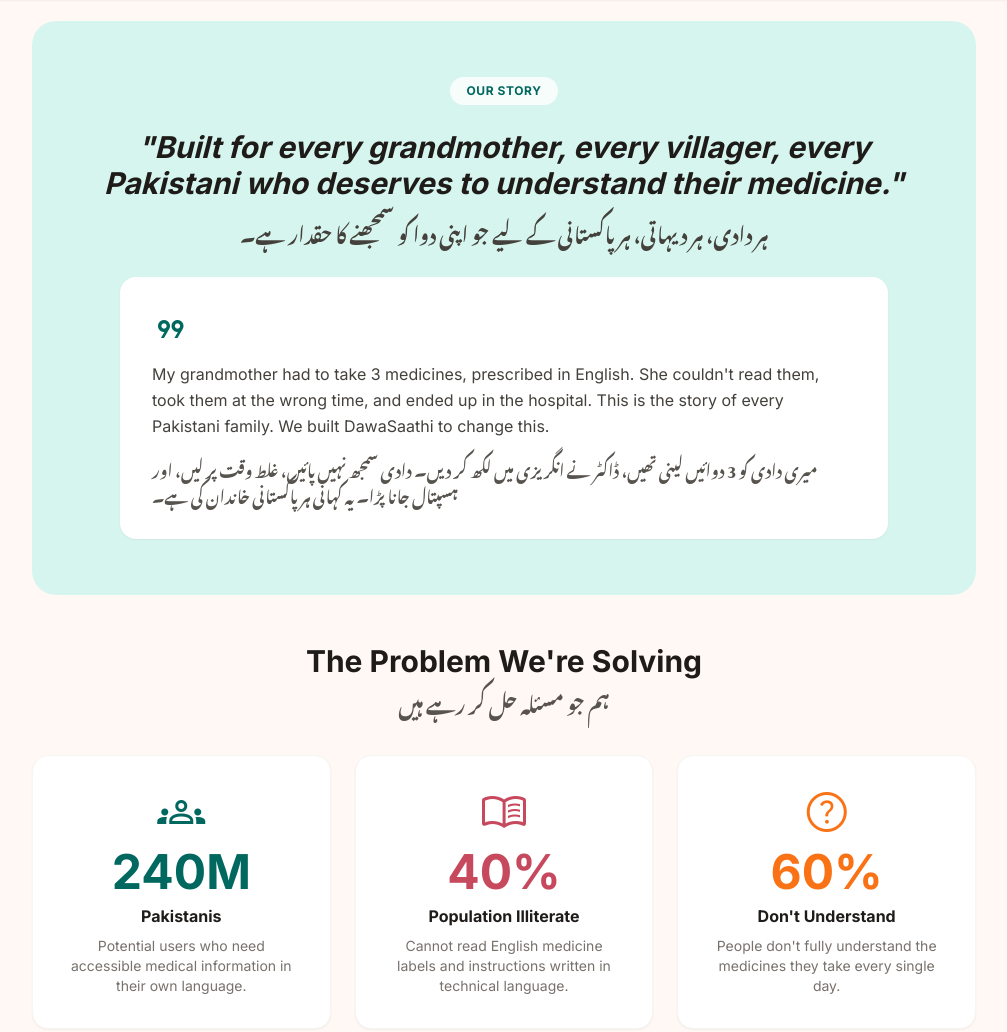
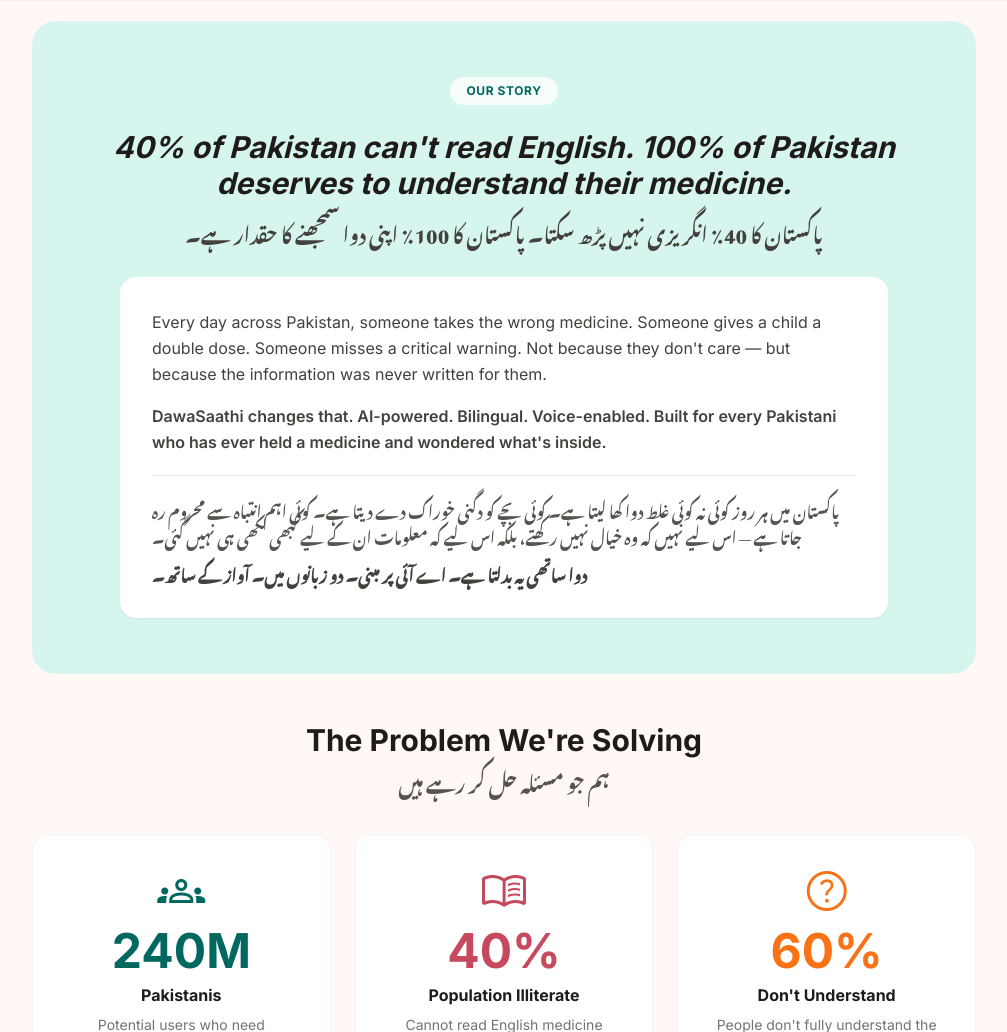
Before and after one commit to M-Farhan11/DawaSaathi, a Flask app: page /about in a window 1280 px wide. Shown: the part 75-1107 px from the top of the page, without its empty margins (136-1143 px from the left). Run offline with Flask 3, Linux system fonts and the light colour scheme; some libraries are stand-ins or nearby versions; some web fonts are replaced.

Commit message:
updated about file

```diff
--- a/templates/about.html
+++ b/templates/about.html
@@ -58,19 +58,26 @@
             Our Story
         </span>
         <p class="text-xl md:text-3xl font-bold text-charcoal italic mb-4 leading-relaxed">
-            "Built for every grandmother, every villager, every Pakistani who deserves to understand their medicine."
+            40% of Pakistan can't read English. 100% of Pakistan deserves to understand their medicine.
         </p>
         <p class="urdu text-lg md:text-xl text-stone-700 mb-8">
-            ہر دادی، ہر دیہاتی، ہر پاکستانی کے لیے جو اپنی دوا کو سمجھنے کا حقدار ہے۔
+            پاکستان کا 40٪ انگریزی نہیں پڑھ سکتا۔ پاکستان کا 100٪ اپنی دوا سمجھنے کا حقدار ہے۔
         </p>
         <div class="bg-white rounded-2xl p-6 md:p-8 max-w-3xl mx-auto shadow-sm text-left">
-            <span class="material-symbols-outlined text-primary text-4xl mb-3">format_quote</span>
             <p class="text-stone-700 leading-relaxed mb-4">
-                My grandmother had to take 3 medicines, prescribed in English. She couldn't read them, took them at the wrong time, and ended up in the hospital. This is the story of every Pakistani family. We built DawaSaathi to change this.
+                Every day across Pakistan, someone takes the wrong medicine. Someone gives a child a double dose. Someone misses a critical warning. Not because they don't care — but because the information was never written for them.
             </p>
-            <p class="urdu text-stone-600 leading-relaxed">
-                میری دادی کو 3 دوائیں لینی تھیں، ڈاکٹر نے انگریزی میں لکھ کر دیں۔ دادی سمجھ نہیں پائیں، غلط وقت پر لیں، اور ہسپتال جانا پڑا۔ یہ کہانی ہر پاکستانی خاندان کی ہے۔
+            <p class="text-stone-700 leading-relaxed mb-5 font-semibold">
+                DawaSaathi changes that. AI-powered. Bilingual. Voice-enabled. Built for every Pakistani who has ever held a medicine and wondered what's inside.
             </p>
+            <div class="border-t border-stone-200 pt-5">
+                <p class="urdu text-stone-600 leading-relaxed mb-3">
+                    پاکستان میں ہر روز کوئی نہ کوئی غلط دوا کھا لیتا ہے۔ کوئی بچے کو دگنی خوراک دے دیتا ہے۔ کوئی اہم انتباہ سے محروم رہ جاتا ہے — اس لیے نہیں کہ وہ خیال نہیں رکھتے، بلکہ اس لیے کہ معلومات ان کے لیے کبھی لکھی ہی نہیں گئی۔
+                </p>
+                <p class="urdu text-stone-700 leading-relaxed font-bold">
+                    دوا ساتھی یہ بدلتا ہے۔ اے آئی پر مبنی۔ دو زبانوں میں۔ آواز کے ساتھ۔
+                </p>
+            </div>
         </div>
     </section>
 
@@ -199,6 +206,7 @@
     </section>
 
 
+
     <!-- VISION -->
     <section class="mb-12">
         <div class="bg-mint-light rounded-3xl p-8 md:p-12 text-center">
@@ -222,11 +230,10 @@
                 <div>
                     <p class="font-bold text-coral mb-2">Important Notice</p>
                     <p class="text-sm text-stone-700 mb-3 leading-relaxed">
-                        DawaSaathi provides AI-generated informational content only. It does NOT replace professional medical advice, diagnosis, or treatment. Always consult a qualified healthcare provider for medical decisions. In emergencies, call 1122 immediately.
+                        DawaSaathi provides AI-generated informational content only. It does NOT replace professional medical advice, diagnosis, or treatment. Always consult a qualified healthcare provider for medical decisions.
                     </p>
                     <p class="urdu text-sm text-stone-600 leading-relaxed">
-                        دوا ساتھی صرف معلوماتی مقاصد کے لیے ہے۔ یہ ڈاکٹر کے مشورے کا متبادل نہیں ہے۔
-                    </p>
+                       دوا ساتھی صرف معلوماتی مقاصد کے لیے ہے۔ یہ ڈاکٹر کے مشورے کا متبادل نہیں ہے۔                    </p>
                 </div>
             </div>
         </div>
```
